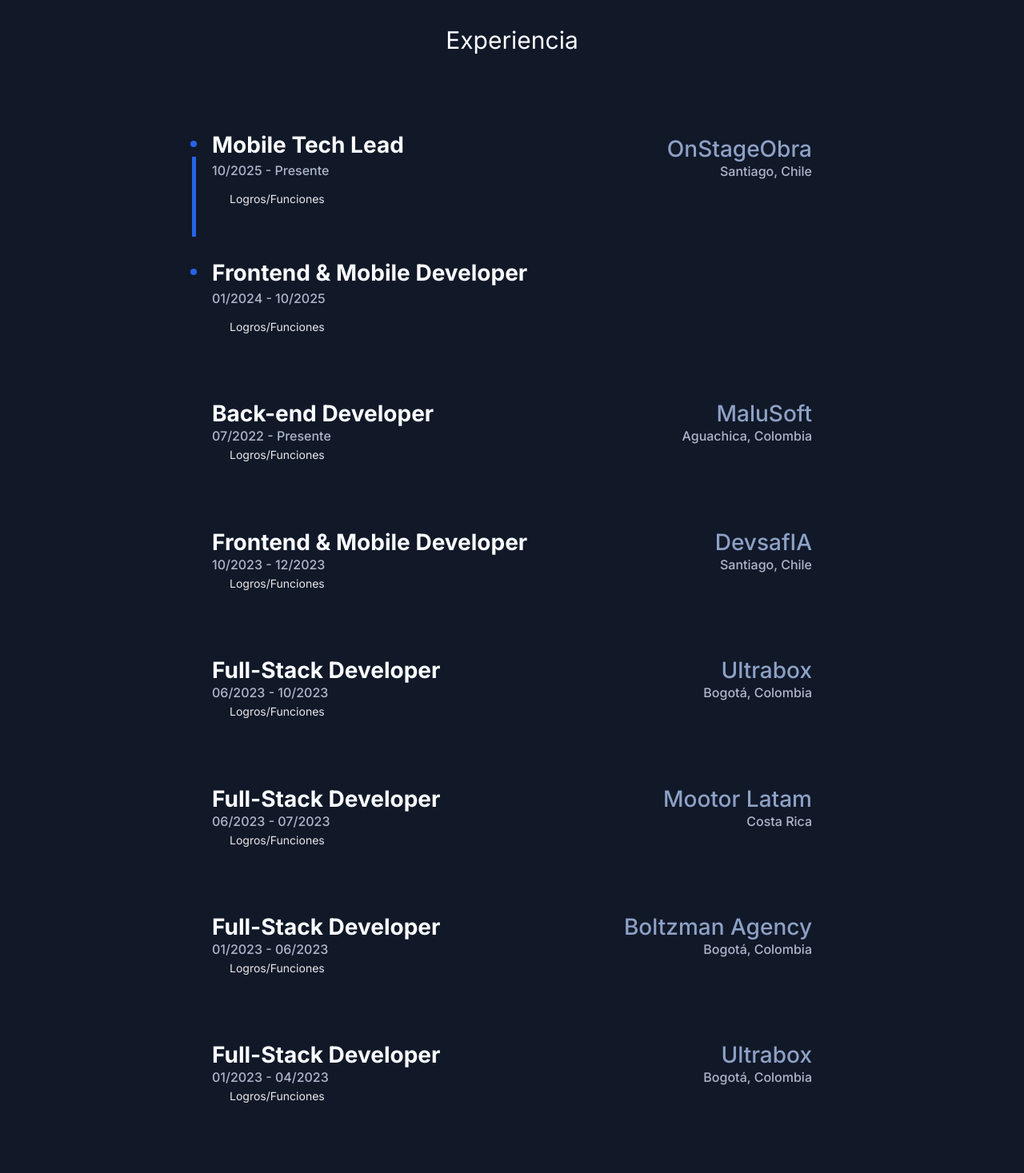
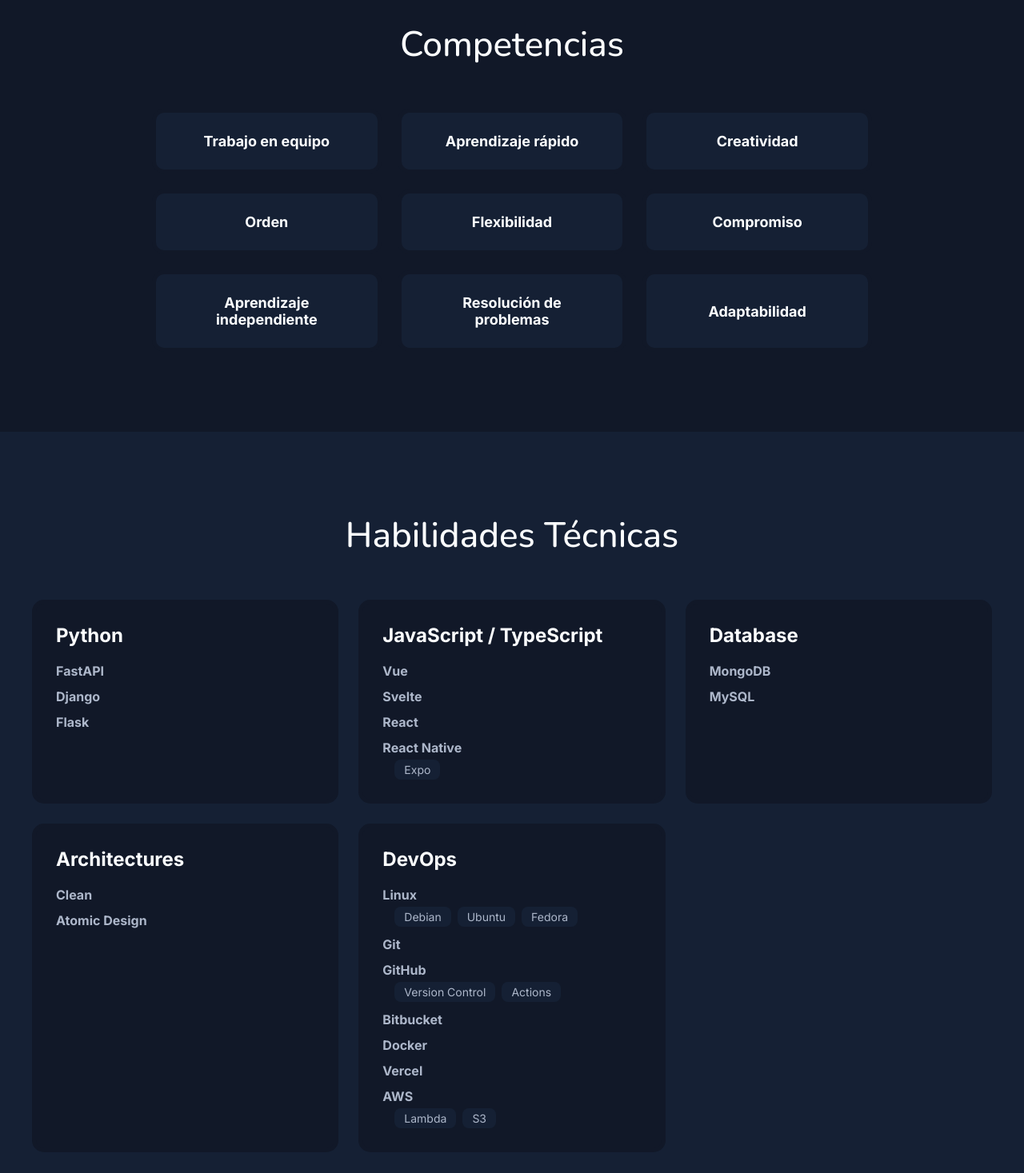
Before and after one commit to IASV/my-portfolio, a Vue app: page / in a window 1280 px wide. Shown: the part 1100-2567 px from the top of the page at 80% size. Built offline with nearby package versions, Linux system fonts and the light colour scheme; some icons are missing.

Commit message:
update new sections

```diff
--- a/src/components/projects/CardProject.vue
+++ b/src/components/projects/CardProject.vue
@@ -55,11 +55,22 @@
   border: 5px solid var(--theme-color-dark);
 }
 
+.container .image {
+  height: 220px;
+  overflow: hidden;
+  display: flex;
+  align-items: center;
+  justify-content: center;
+  background-color: var(--theme-color-dark-blue);
+  border-radius: 5px;
+}
+
 .container .info {
   display: flex;
   flex-direction: column;
   gap: 10px;
   padding: 5px 20px;
+  padding-top: 20px;
 }
 
 .container .info h2 {
@@ -88,9 +99,11 @@
 
 <style>
 .container .image img {
-  max-width: 100%;
-  height: auto;
-  opacity: 0.6;
+  width: 100%;
+  height: 220px;
+  object-fit: cover;
+  object-position: center;
+  opacity: 0.8;
 }
 
 .container .tags {
--- a/src/views/Main.vue
+++ b/src/views/Main.vue
@@ -1,13 +1,17 @@
 <script setup lang="ts">
 import Home from '@/views/Home.vue';
 import AboutMe from '@/views/AboutMe.vue';
-import DevPlans from '@/views/DevPlans.vue';
+import Skills from '@/views/Skills.vue';
+import TechnicalSkills from '@/views/TechnicalSkills.vue';
 import Experience from '@/views/Experience.vue';
 import Projects from '@/views/Projects.vue';
+import DevPlans from '@/views/DevPlans.vue';
 </script>
 <template>
   <Home />
   <AboutMe />
+  <Skills />
+  <TechnicalSkills />
   <Experience />
   <Projects />
   <DevPlans />
--- /dev/null
+++ b/src/views/Skills.vue
@@ -0,0 +1,90 @@
+<script setup lang="ts">
+const skills: string[] = [
+  'Trabajo en equipo',
+  'Aprendizaje rápido',
+  'Creatividad',
+  'Orden',
+  'Flexibilidad',
+  'Compromiso',
+  'Aprendizaje independiente',
+  'Resolución de problemas',
+  'Adaptabilidad',
+];
+</script>
+
+<template>
+  <div class="container">
+    <div class="content">
+      <h1>Competencias</h1>
+      <div class="skills-grid">
+        <div v-for="skill in skills" :key="skill" class="skill-card">
+          <span>{{ skill }}</span>
+        </div>
+      </div>
+    </div>
+  </div>
+</template>
+
+<style scoped>
+.container {
+  background-color: var(--theme-color-dark);
+  display: flex;
+  justify-content: center;
+  width: 100%;
+  padding: 100px 20px;
+}
+
+.content {
+  display: flex;
+  flex-direction: column;
+  align-items: center;
+  gap: 50px;
+  max-width: 1200px;
+  width: 100%;
+}
+
+.content h1 {
+  color: var(--theme-color-white);
+  font-family: Nunito;
+  font-size: 44px;
+  font-style: normal;
+  font-weight: 500;
+  line-height: normal;
+}
+
+.skills-grid {
+  display: grid;
+  grid-template-columns: repeat(auto-fit, minmax(280px, 1fr));
+  gap: 20px;
+  width: 100%;
+  max-width: 900px;
+}
+
+.skill-card {
+  background-color: var(--theme-color-dark-blue);
+  border: 5px solid var(--theme-color-dark);
+  border-radius: 15px;
+  padding: 25px 30px;
+  display: flex;
+  justify-content: center;
+  align-items: center;
+  transition-duration: 0.3s;
+  cursor: pointer;
+  user-select: none;
+}
+
+.skill-card:hover {
+  border-color: var(--theme-color-blue);
+  transform: scale(1.05);
+}
+
+.skill-card span {
+  color: var(--theme-color-white);
+  font-family: Inter;
+  font-size: 18px;
+  font-style: normal;
+  font-weight: 600;
+  line-height: normal;
+  text-align: center;
+}
+</style>
--- /dev/null
+++ b/src/views/TechnicalSkills.vue
@@ -0,0 +1,199 @@
+<script setup lang="ts">
+interface TechCategory {
+  category: string;
+  items: TechItem[];
+}
+
+interface TechItem {
+  name: string;
+  subItems?: string[];
+}
+
+const technicalSkills: TechCategory[] = [
+  {
+    category: 'Python',
+    items: [
+      { name: 'FastAPI' },
+      { name: 'Django' },
+      { name: 'Flask' },
+    ],
+  },
+  {
+    category: 'JavaScript / TypeScript',
+    items: [
+      { name: 'Vue' },
+      { name: 'Svelte' },
+      { name: 'React' },
+      {
+        name: 'React Native',
+        subItems: ['Expo'],
+      },
+    ],
+  },
+  {
+    category: 'Database',
+    items: [
+      { name: 'MongoDB' },
+      { name: 'MySQL' },
+    ],
+  },
+  {
+    category: 'Architectures',
+    items: [
+      { name: 'Clean' },
+      { name: 'Atomic Design' },
+    ],
+  },
+  {
+    category: 'DevOps',
+    items: [
+      {
+        name: 'Linux',
+        subItems: ['Debian', 'Ubuntu', 'Fedora'],
+      },
+      { name: 'Git' },
+      {
+        name: 'GitHub',
+        subItems: ['Version Control', 'Actions'],
+      },
+      { name: 'Bitbucket' },
+      { name: 'Docker' },
+      { name: 'Vercel' },
+      {
+        name: 'AWS',
+        subItems: ['Lambda', 'S3'],
+      },
+    ],
+  },
+];
+</script>
+
+<template>
+  <div class="container" id="technical">
+    <div class="content">
+      <h1>Habilidades Técnicas</h1>
+      <div class="tech-grid">
+        <div
+          v-for="category in technicalSkills"
+          :key="category.category"
+          class="tech-category"
+        >
+          <h2>{{ category.category }}</h2>
+          <div class="tech-items">
+            <div v-for="item in category.items" :key="item.name" class="tech-item">
+              <span class="item-name">{{ item.name }}</span>
+              <div v-if="item.subItems" class="sub-items">
+                <span
+                  v-for="subItem in item.subItems"
+                  :key="subItem"
+                  class="sub-item"
+                >
+                  {{ subItem }}
+                </span>
+              </div>
+            </div>
+          </div>
+        </div>
+      </div>
+    </div>
+  </div>
+</template>
+
+<style scoped>
+.container {
+  background-color: var(--theme-color-dark-blue);
+  display: flex;
+  justify-content: center;
+  width: 100%;
+  padding: 100px 20px;
+}
+
+.content {
+  display: flex;
+  flex-direction: column;
+  align-items: center;
+  gap: 50px;
+  max-width: 1200px;
+  width: 100%;
+}
+
+.content h1 {
+  color: var(--theme-color-white);
+  font-family: Nunito;
+  font-size: 44px;
+  font-style: normal;
+  font-weight: 500;
+  line-height: normal;
+}
+
+.tech-grid {
+  display: grid;
+  grid-template-columns: repeat(auto-fit, minmax(300px, 1fr));
+  gap: 25px;
+  width: 100%;
+}
+
+.tech-category {
+  background-color: var(--theme-color-dark);
+  border: 5px solid var(--theme-color-dark);
+  border-radius: 15px;
+  padding: 25px;
+  transition-duration: 0.3s;
+  user-select: none;
+}
+
+.tech-category:hover {
+  border-color: var(--theme-color-blue);
+  transform: scale(1.05);
+}
+
+.tech-category h2 {
+  color: var(--theme-color-white);
+  font-family: Inter;
+  font-size: 24px;
+  font-style: normal;
+  font-weight: 700;
+  line-height: normal;
+  margin-bottom: 20px;
+}
+
+.tech-items {
+  display: flex;
+  flex-direction: column;
+  gap: 12px;
+}
+
+.tech-item {
+  display: flex;
+  flex-direction: column;
+  gap: 5px;
+}
+
+.item-name {
+  color: var(--theme-color-gray);
+  font-family: Inter;
+  font-size: 16px;
+  font-style: normal;
+  font-weight: 600;
+  line-height: normal;
+}
+
+.sub-items {
+  display: flex;
+  flex-wrap: wrap;
+  gap: 8px;
+  margin-left: 15px;
+}
+
+.sub-item {
+  color: var(--theme-color-gray);
+  font-family: Inter;
+  font-size: 14px;
+  font-style: normal;
+  font-weight: 400;
+  line-height: normal;
+  padding: 4px 12px;
+  background-color: var(--theme-color-dark-blue);
+  border-radius: 8px;
+}
+</style>
```
